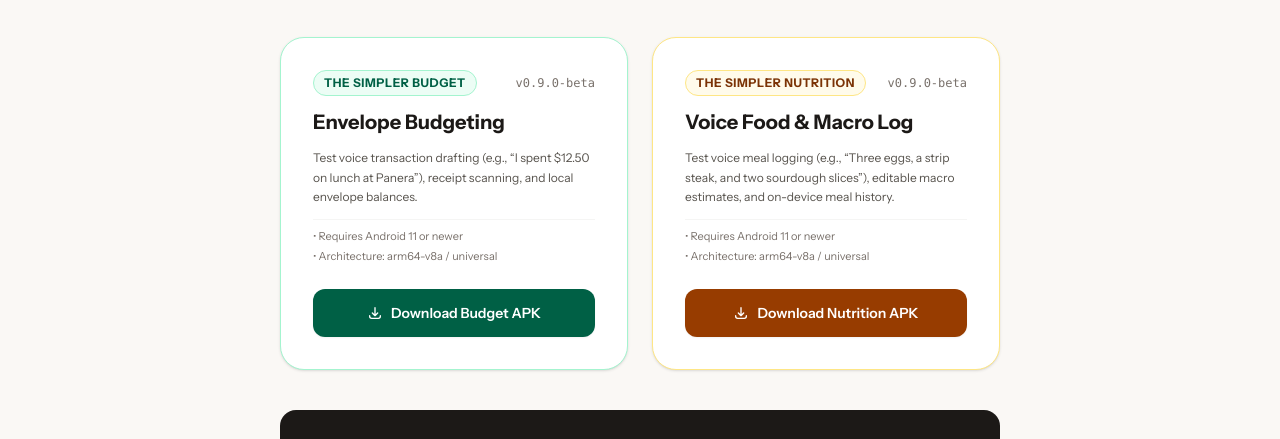
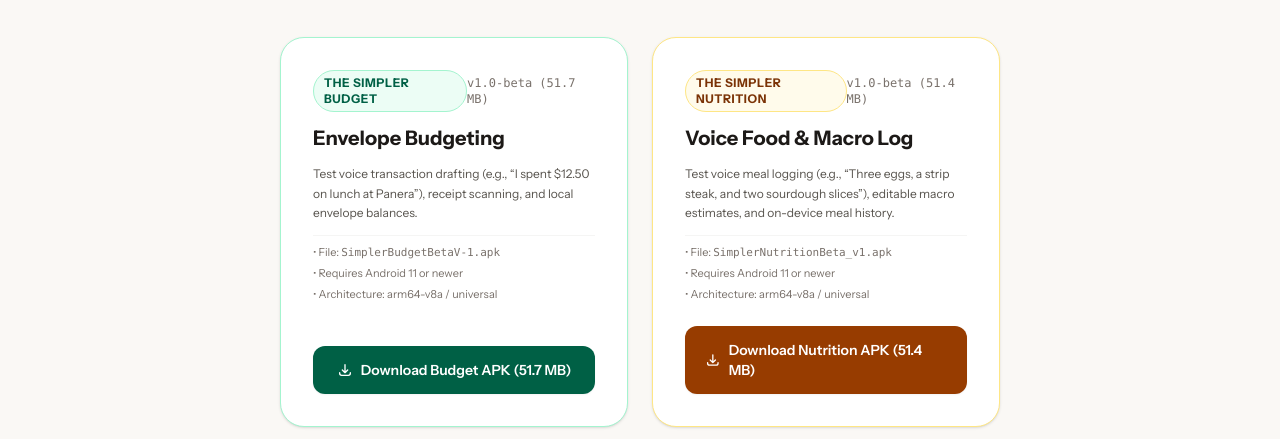
Before and after one commit to JerrisonBoor/keepitsimplerapps, an Astro site: page /beta-access in a window 1280 px wide. Shown: the part 316-755 px from the top of the page. Built offline with nearby package versions, Linux system fonts and the light colour scheme; Astro itself is replaced by a stand-in of ours.

Commit message:
feat(beta): wire up APK downloads to GitHub release storage

```diff
--- a/server/worker.ts
+++ b/server/worker.ts
@@ -8,9 +8,20 @@ interface Env {
   ASSETS: { fetch: (request: Request) => Promise<Response> };
 }
 
+const GITHUB_RELEASE_BASE = 'https://github.com/JerrisonBoor/keepitsimplerapps/releases/download/v1.0.0-beta';
+
 export default {
   async fetch(request: Request, env: Env): Promise<Response> {
     const url = new URL(request.url);
+
+    // Seamless download redirects for APKs (bypasses Cloudflare Workers 25MB asset limit)
+    if (url.pathname === '/downloads/SimplerBudgetBetaV-1.apk' || url.pathname === '/downloads/the-simpler-budget-beta.apk') {
+      return Response.redirect(`${GITHUB_RELEASE_BASE}/SimplerBudgetBetaV-1.apk`, 302);
+    }
+
+    if (url.pathname === '/downloads/SimplerNutritionBeta_v1.apk' || url.pathname === '/downloads/the-simpler-nutrition-beta.apk') {
+      return Response.redirect(`${GITHUB_RELEASE_BASE}/SimplerNutritionBeta_v1.apk`, 302);
+    }
 
     // Intercept form submissions
     if (url.pathname === '/api/signup' && request.method === 'POST') {
--- a/src/pages/beta-access.astro
+++ b/src/pages/beta-access.astro
@@ -34,7 +34,7 @@ import Layout from '../layouts/Layout.astro';
             <span class="text-xs font-bold uppercase tracking-wider text-emerald-800 bg-emerald-50 px-2.5 py-1 rounded-full border border-emerald-200">
               The Simpler Budget
             </span>
-            <span class="text-xs font-mono text-stone-500">v0.9.0-beta</span>
+            <span class="text-xs font-mono text-stone-500">v1.0-beta (51.7 MB)</span>
           </div>
           <h2 class="text-xl font-bold text-stone-900">
             Envelope Budgeting
@@ -43,6 +43,7 @@ import Layout from '../layouts/Layout.astro';
             Test voice transaction drafting (e.g., “I spent $12.50 on lunch at Panera”), receipt scanning, and local envelope balances.
           </p>
           <div class="text-[11px] text-stone-500 space-y-1 pt-2 border-t border-stone-100">
+            <div>&bull; File: <code>SimplerBudgetBetaV-1.apk</code></div>
             <div>&bull; Requires Android 11 or newer</div>
             <div>&bull; Architecture: arm64-v8a / universal</div>
           </div>
@@ -51,14 +52,14 @@ import Layout from '../layouts/Layout.astro';
         <div>
           <!-- Link points to the APK file placed in public/downloads/ -->
           <a
-            href="/downloads/the-simpler-budget-beta.apk"
+            href="/downloads/SimplerBudgetBetaV-1.apk"
             download
             class="w-full inline-flex items-center justify-center gap-2 px-5 py-3.5 rounded-xl bg-emerald-800 hover:bg-emerald-900 text-white font-semibold text-sm transition shadow-xs"
           >
             <svg class="w-4 h-4" fill="none" viewBox="0 0 24 24" stroke="currentColor">
               <path stroke-linecap="round" stroke-linejoin="round" stroke-width="2" d="M4 16v1a3 3 0 003 3h10a3 3 0 003-3v-1m-4-4l-4 4m0 0l-4-4m4 4V4" />
             </svg>
-            <span>Download Budget APK</span>
+            <span>Download Budget APK (51.7 MB)</span>
           </a>
         </div>
       </div>
@@ -70,7 +71,7 @@ import Layout from '../layouts/Layout.astro';
             <span class="text-xs font-bold uppercase tracking-wider text-amber-900 bg-amber-50 px-2.5 py-1 rounded-full border border-amber-200">
               The Simpler Nutrition
             </span>
-            <span class="text-xs font-mono text-stone-500">v0.9.0-beta</span>
+            <span class="text-xs font-mono text-stone-500">v1.0-beta (51.4 MB)</span>
           </div>
           <h2 class="text-xl font-bold text-stone-900">
             Voice Food &amp; Macro Log
@@ -79,6 +80,7 @@ import Layout from '../layouts/Layout.astro';
             Test voice meal logging (e.g., “Three eggs, a strip steak, and two sourdough slices”), editable macro estimates, and on-device meal history.
           </p>
           <div class="text-[11px] text-stone-500 space-y-1 pt-2 border-t border-stone-100">
+            <div>&bull; File: <code>SimplerNutritionBeta_v1.apk</code></div>
             <div>&bull; Requires Android 11 or newer</div>
             <div>&bull; Architecture: arm64-v8a / universal</div>
           </div>
@@ -87,14 +89,14 @@ import Layout from '../layouts/Layout.astro';
         <div>
           <!-- Link points to the APK file placed in public/downloads/ -->
           <a
-            href="/downloads/the-simpler-nutrition-beta.apk"
+            href="/downloads/SimplerNutritionBeta_v1.apk"
             download
             class="w-full inline-flex items-center justify-center gap-2 px-5 py-3.5 rounded-xl bg-amber-800 hover:bg-amber-900 text-white font-semibold text-sm transition shadow-xs"
           >
             <svg class="w-4 h-4" fill="none" viewBox="0 0 24 24" stroke="currentColor">
               <path stroke-linecap="round" stroke-linejoin="round" stroke-width="2" d="M4 16v1a3 3 0 003 3h10a3 3 0 003-3v-1m-4-4l-4 4m0 0l-4-4m4 4V4" />
             </svg>
-            <span>Download Nutrition APK</span>
+            <span>Download Nutrition APK (51.4 MB)</span>
           </a>
         </div>
       </div>
```
Also changed, not shown: 1 other file.
